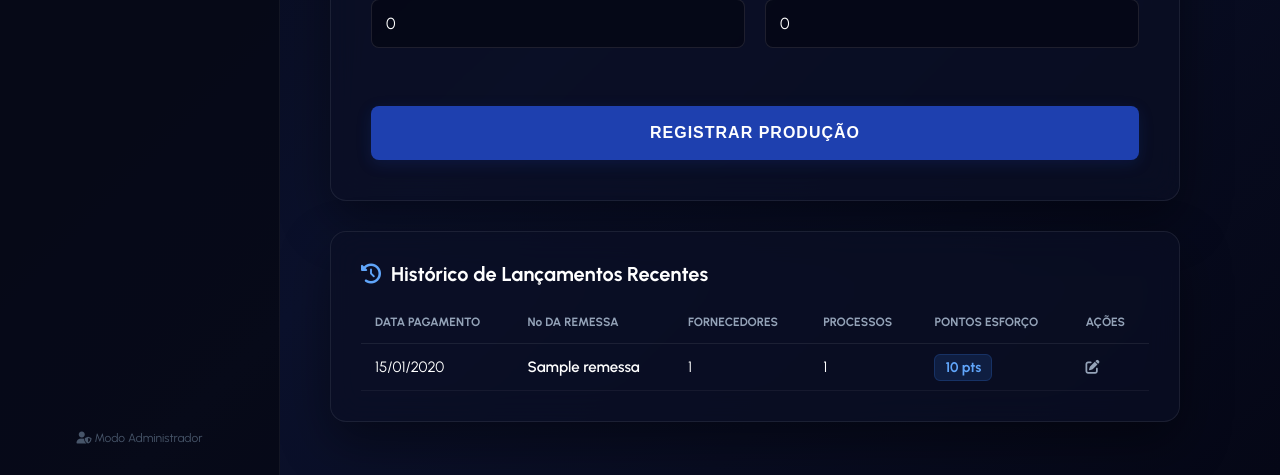
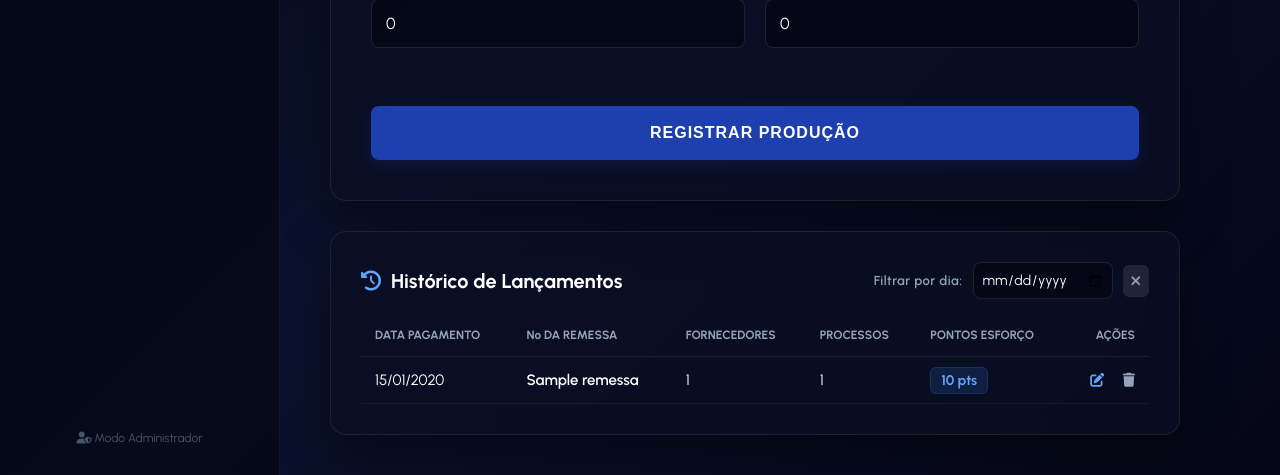
Before and after one commit to cassiojobs10-del/smartpay-sistema, a Flask app: page / in a window 1280 px wide. Shown: the part 546-1021 px from the top of the page. Run offline with Flask 3, Linux system fonts and the light colour scheme; tables that the repository leaves empty hold one stand-in row (values such as "Sample post").

Commit message:
Update index.html

```diff
--- a/templates/index.html
+++ b/templates/index.html
@@ -17,7 +17,6 @@
             overflow: hidden;
         }
 
-        /* MENU LATERAL ESCURO */
         .sidebar {
             width: 280px;
             background: rgba(6, 9, 22, 0.85);
@@ -26,75 +25,35 @@
             flex-direction: column;
             padding: 30px 20px;
         }
-        .logo-area {
-            display: flex;
-            align-items: center;
-            gap: 15px;
-            margin-bottom: 50px;
-        }
+        .logo-area { display: flex; align-items: center; gap: 15px; margin-bottom: 50px; }
         .logo-icon {
             background: #1e40af;
-            color: #fff;
-            width: 40px;
-            height: 40px;
-            border-radius: 10px;
-            display: flex;
-            align-items: center;
-            justify-content: center;
-            font-size: 20px;
+            color: #fff; width: 40px; height: 40px;
+            border-radius: 10px; display: flex; align-items: center;
+            justify-content: center; font-size: 20px;
         }
-        .logo-text {
-            font-size: 18px;
-            font-weight: 800;
-            line-height: 1.2;
-            color: #ffffff;
-        }
-        .menu-title {
-            color: #475569;
-            font-size: 12px;
-            font-weight: 700;
-            text-transform: uppercase;
-            letter-spacing: 1px;
-            margin-bottom: 15px;
-            padding-left: 10px;
-        }
+        .logo-text { font-size: 18px; font-weight: 800; line-height: 1.2; color: #ffffff; }
+        .menu-title { color: #475569; font-size: 12px; font-weight: 700; text-transform: uppercase; letter-spacing: 1px; margin-bottom: 15px; padding-left: 10px; }
         .menu-items { list-style: none; display: flex; flex-direction: column; gap: 5px; }
         .menu-item {
-            display: flex;
-            align-items: center;
-            gap: 15px;
-            padding: 15px;
-            border-radius: 10px;
-            color: #94a3b8;
-            text-decoration: none;
-            font-weight: 600;
-            transition: all 0.2s;
-            cursor: pointer;
+            display: flex; align-items: center; gap: 15px; padding: 15px;
+            border-radius: 10px; color: #94a3b8; text-decoration: none;
+            font-weight: 600; transition: all 0.2s; cursor: pointer;
         }
         .menu-item:hover { background: rgba(255, 255, 255, 0.05); color: #fff; }
         .menu-item.active { background: #1e40af; color: #fff; box-shadow: 0 4px 15px rgba(30, 64, 175, 0.3); }
 
-        /* PAINEL CENTRAL CONTEÚDO */
         .main-content {
-            flex-grow: 1;
-            padding: 40px 50px;
-            overflow-y: auto;
-            display: flex;
-            flex-direction: column;
-            gap: 30px;
+            flex-grow: 1; padding: 40px 50px; overflow-y: auto;
+            display: flex; flex-direction: column; gap: 30px;
         }
 
-        /* CARD ESTILO VIDRO */
         .glass-card {
             background: rgba(10, 15, 36, 0.7);
             border: 1px solid rgba(255, 255, 255, 0.08);
-            backdrop-filter: blur(16px);
-            -webkit-backdrop-filter: blur(16px);
-            border-radius: 16px;
-            padding: 40px;
-            width: 100%;
-            max-width: 850px;
-            box-shadow: 0 20px 50px rgba(0, 0, 0, 0.4);
+            backdrop-filter: blur(16px); -webkit-backdrop-filter: blur(16px);
+            border-radius: 16px; padding: 40px; width: 100%;
+            max-width: 850px; box-shadow: 0 20px 50px rgba(0, 0, 0, 0.4);
         }
 
         h1 { margin-top: 0; color: #ffffff; font-size: 32px; font-weight: 700; letter-spacing: -0.5px; }
@@ -102,40 +61,23 @@
         label { display: block; color: #ffffff; font-size: 13px; font-weight: 700; margin-bottom: 8px; text-transform: uppercase; letter-spacing: 0.5px; }
 
         input {
-            background: rgba(5, 7, 20, 0.8);
-            border: 1px solid rgba(255, 255, 255, 0.1);
-            border-radius: 8px;
-            color: #ffffff;
-            padding: 14px;
-            width: 100%;
-            font-family: 'Urbanist', sans-serif;
-            font-size: 16px;
-            transition: all 0.3s;
+            background: rgba(5, 7, 20, 0.8); border: 1px solid rgba(255, 255, 255, 0.1);
+            border-radius: 8px; color: #ffffff; padding: 14px; width: 100%;
+            font-family: 'Urbanist', sans-serif; font-size: 16px; transition: all 0.3s;
         }
         input:focus { border-color: #3b82f6; outline: none; box-shadow: 0 0 0 3px rgba(59, 130, 246, 0.15); }
         .row-grid { display: grid; grid-template-columns: 1fr 1fr; gap: 20px; }
 
         .btn-submit {
-            background: #1e40af;
-            border: none;
-            border-radius: 8px;
-            color: #ffffff;
-            cursor: pointer;
-            font-weight: 700;
-            margin-top: 15px;
-            padding: 18px;
-            width: 100%;
-            font-size: 16px;
-            text-transform: uppercase;
-            letter-spacing: 1px;
-            transition: all 0.2s;
-            box-shadow: 0 4px 15px rgba(30, 64, 175, 0.2);
+            background: #1e40af; border: none; border-radius: 8px; color: #ffffff;
+            cursor: pointer; font-weight: 700; margin-top: 15px; padding: 18px;
+            width: 100%; font-size: 16px; text-transform: uppercase; letter-spacing: 1px;
+            transition: all 0.2s; box-shadow: 0 4px 15px rgba(30, 64, 175, 0.2);
         }
         .btn-submit:hover { background: #1d4ed8; transform: translateY(-1px); }
         .divider { border-top: 1px solid rgba(255, 255, 255, 0.08); margin: 30px 0 25px 0; padding-top: 20px; }
 
-        /* TABELA DE HISTÓRICO */
-        .table-title { font-size: 20px; font-weight: 700; color: #ffffff; margin-bottom: 15px; display: flex; align-items: center; gap: 10px; }
+        .table-title { font-size: 20px; font-weight: 700; color: #ffffff; display: flex; justify-content: space-between; align-items: center; width: 100%; margin-bottom: 15px; }
         .table-container { width: 100%; overflow-x: auto; margin-top: 10px; }
         .glass-table { width: 100%; border-collapse: collapse; text-align: left; font-size: 15px; }
         .glass-table th { padding: 14px; color: #94a3b8; font-weight: 700; font-size: 12px; text-transform: uppercase; border-bottom: 1px solid rgba(255, 255, 255, 0.08); }
@@ -144,6 +86,7 @@
         .badge-pontos { background: rgba(59, 130, 246, 0.15); color: #60a5fa; padding: 4px 10px; border-radius: 6px; font-weight: 700; font-size: 14px; border: 1px solid rgba(59, 130, 246, 0.2); }
         .btn-action { color: #94a3b8; background: none; border: none; cursor: pointer; font-size: 14px; transition: color 0.2s; }
         .btn-action:hover { color: #ffffff; }
+        .btn-delete:hover { color: #ef4444 !important; }
     </style>
 </head>
 <body>
@@ -221,8 +164,17 @@
 
         <div class="glass-card" style="padding: 30px;">
             <div class="table-title">
-                <i class="fa-solid fa-clock-rotate-left" style="color: #60a5fa;"></i> Histórico de Lançamentos Recentes
+                <div style="display: flex; align-items: center; gap: 10px;">
+                    <i class="fa-solid fa-clock-rotate-left" style="color: #60a5fa;"></i> Histórico de Lançamentos
+                </div>
+
+                <div style="display: flex; align-items: center; gap: 10px; font-size: 14px;">
+                    <label for="filtro_data" style="margin-bottom: 0; color: #94a3b8; font-weight: 600; text-transform: none;">Filtrar por dia:</label>
+                    <input type="date" id="filtro_data" onchange="carregarHistorico()" style="padding: 8px; font-size: 14px; width: auto; background: rgba(5, 7, 20, 0.8);">
+                    <button class="btn-action" onclick="limparFiltro()" title="Limpar Filtro" style="padding: 8px; background: rgba(255,255,255,0.1); border-radius: 6px;"><i class="fa-solid fa-xmark"></i></button>
+                </div>
             </div>
+
             <div class="table-container">
                 <table class="glass-table">
                     <thead>
@@ -232,7 +184,7 @@
                             <th>Fornecedores</th>
                             <th>Processos</th>
                             <th>Pontos Esforço</th>
-                            <th>Ações</th>
+                            <th style="text-align: right;">Ações</th>
                         </tr>
                     </thead>
                     <tbody id="corpo_tabela_historico">
@@ -253,9 +205,13 @@
             carregarHistorico();
         };
 
+        // Carrega os dados, aplicando o filtro de data se existir
         async function carregarHistorico() {
             try {
-                const resposta = await fetch('/api/listar-remessas');
+                const dataFiltro = document.getElementById('filtro_data').value;
+                const url = dataFiltro ? `/api/listar-remessas?data=${dataFiltro}` : '/api/listar-remessas';
+
+                const resposta = await fetch(url);
                 historicoRemessas = await resposta.json();
 
                 const tabelaBody = document.getElementById('corpo_tabela_historico');
@@ -275,9 +231,12 @@
                             <td>${remessa.qtd_fornecedores}</td>
                             <td>${remessa.qtd_processos}</td>
                             <td><span class="badge-pontos">${remessa.pontuacao_total} pts</span></td>
-                            <td>
-                                <button class="btn-action" title="Editar Remessa" onclick="prepararEdicao(${remessa.id})">
+                            <td style="text-align: right;">
+                                <button class="btn-action" title="Editar Remessa" onclick="prepararEdicao(${remessa.id})" style="color: #60a5fa; margin-right: 15px;">
                                     <i class="fa-solid fa-pen-to-square"></i>
+                                </button>
+                                <button class="btn-action btn-delete" title="Excluir Remessa" onclick="excluirRemessa(${remessa.id})">
+                                    <i class="fa-solid fa-trash"></i>
                                 </button>
                             </td>
                         </tr>
@@ -287,6 +246,11 @@
             } catch (erro) {
                 console.error("Erro ao carregar histórico:", erro);
             }
+        }
+
+        function limparFiltro() {
+            document.getElementById('filtro_data').value = "";
+            carregarHistorico();
         }
 
         function prepararEdicao(id) {
@@ -320,6 +284,26 @@
             document.getElementById('btn_principal').innerText = "Registrar Produção";
             document.getElementById('btn_principal').style.background = "#1e40af";
             document.getElementById('btn_cancelar').style.display = "none";
+        }
+
+        // Nova função para deletar o registro
+        async function excluirRemessa(id) {
+            if(!confirm("Tem certeza que deseja excluir este registro definitivamente?")) return;
+
+            try {
+                const resposta = await fetch(`/api/deletar-lote/${id}`, {
+                    method: 'DELETE'
+                });
+
+                if (resposta.ok) {
+                    carregarHistorico();
+                } else {
+                    const resultado = await resposta.json();
+                    alert("Erro ao excluir: " + resultado.mensagem);
+                }
+            } catch (erro) {
+                alert("Erro de ligação com o servidor.");
+            }
         }
 
         async function registrarLote() {
```
